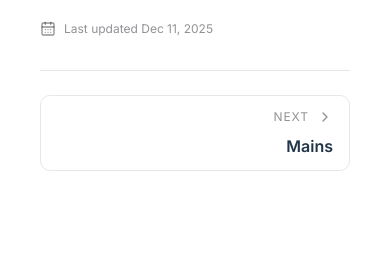
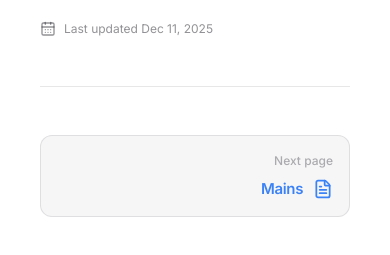
Before and after one commit to krreeshhh/Penquin-v2, a Next.js app: page /docs in a window 390 px wide. Shown: the part 1991-2246 px from the top of the page. Built offline with nearby package versions, Linux system fonts and the light colour scheme.

Commit message:
implement root layout with theme persistence and initialize modular Navbar and DocsContent components

```diff
--- a/src/app/layout.tsx
+++ b/src/app/layout.tsx
@@ -73,7 +73,8 @@ export default function RootLayout({
                 const isDocs = window.location.pathname !== '/' && !window.location.pathname.startsWith('/api');
 
                 // Effective layout mode
-                let mode = "expandAll";
+                // Default docs/content pages to original width, keep home more expansive.
+                let mode = isDocs ? "original" : "expandAll";
                 if (rawMode === "1" || rawMode === "expandAll") mode = "expandAll";
                 else if (rawMode === "3" || rawMode === "original") mode = "original";
                 else if (rawMode === "4" || rawMode === "expandSidebar") mode = "expandSidebar";
--- a/src/components/Navbar.tsx
+++ b/src/components/Navbar.tsx
@@ -109,8 +109,9 @@ export const Navbar = ({ onDocsMenuClick }: NavbarProps) => {
     if (legacyTheme === 'light') return false;
     return true; // Final fallback to dark
   });
+  const defaultLayoutMode: LayoutMode = isDocs ? "original" : "expandAll";
   const [currentLayoutMode, setCurrentLayoutMode] = useState<LayoutMode>(() =>
-    getInitialValue(LS.layoutMode, LS.legacyLayoutMode, "expandAll" as LayoutMode, (v) => parseLayoutMode(v) ?? "expandAll")
+    getInitialValue(LS.layoutMode, LS.legacyLayoutMode, defaultLayoutMode, (v) => parseLayoutMode(v) ?? defaultLayoutMode)
   );
   const [isSpotlightOn, setIsSpotlightOn] = useState(false);
   const [spotlightStyle, setSpotlightStyle] = useState<SpotlightStyle>(() =>
@@ -140,7 +141,7 @@ export const Navbar = ({ onDocsMenuClick }: NavbarProps) => {
   useEffect(() => {
     try {
       setIsDark(effectiveIsDark(readAppearance()));
-      setCurrentLayoutMode(parseLayoutMode(localStorage.getItem(LS.layoutMode) ?? localStorage.getItem(LS.legacyLayoutMode)) ?? "expandAll");
+      setCurrentLayoutMode(parseLayoutMode(localStorage.getItem(LS.layoutMode) ?? localStorage.getItem(LS.legacyLayoutMode)) ?? defaultLayoutMode);
 
       // Spotlight should start OFF on fresh loads (even if previously enabled).
       // Users can re-enable it from the navbar settings.
@@ -168,7 +169,7 @@ export const Navbar = ({ onDocsMenuClick }: NavbarProps) => {
       console.error("Failed to load settings from localStorage", e);
       setIsMounted(true);
     }
-  }, []);
+  }, [defaultLayoutMode]);
 
   const dropdownRef = useRef<HTMLDivElement>(null);
   const hoverTimeoutRef = useRef<ReturnType<typeof setTimeout> | null>(null);
--- a/src/components/docs/DocsContent.tsx
+++ b/src/components/docs/DocsContent.tsx
@@ -10,6 +10,7 @@ import { DocIcon, defaultDocIcons } from "@/components/docs/doc-icons";
 import { CopyButton } from "@/components/docs/CopyButton";
 import { IconTooltip } from "@/components/ui/IconTooltip";
 import { getNeighbors } from "@/lib/docs";
+import next from "next";
 
 type DocLink = {
   title?: string;
@@ -1523,23 +1524,44 @@ function NavigationFooter({ previous, next }: { previous?: DocLink; next?: DocLi
   if (!previous && !next) return null;
 
   return (
-    <div className="mt-8 grid gap-2 border-t border-[var(--vp-c-divider)] pt-4 md:grid-cols-2">
+    <div className="mt-12 grid gap-4 border-t border-[var(--vp-c-divider)] pt-8 sm:grid-cols-2">
       {previous ? (
-        <Link href={normalizeDocHref(previous.url) ?? "#"} className="rounded-[14px] border border-[var(--vp-c-divider)] px-4 py-3 transition-colors hover:bg-[var(--vp-c-bg-soft)]">
-          <p className="flex items-center gap-2 text-[12px] uppercase tracking-[0.08em] text-[var(--vp-c-text-3)]">
-            <ChevronLeft className="h-4 w-4" />
-            Previous
-          </p>
-          <p className="mt-2 font-semibold text-[var(--vp-c-text-1)]">{stripDecorations(previous.title ?? "")}</p>
+        <Link
+          href={normalizeDocHref(previous.url) ?? "#"}
+          className="group flex flex-col gap-2 rounded-[12px] border border-[var(--vp-c-divider)] bg-[var(--vp-c-bg-soft)] p-4 transition-all duration-300 hover:border-[var(--vp-c-brand-1)] hover:-translate-y-1 hover:shadow-lg"
+        >
+          <span className="text-[12px] font-medium text-[var(--vp-c-text-2)] transition-colors group-hover:text-[var(--vp-c-brand-1)]/70">
+            Previous page
+          </span>
+          <div className="flex items-center gap-2.5 text-[var(--vp-c-brand-1)]">
+            <DocIcon
+              emoji={previous.emoji}
+              icon={previous.icon}
+              className="h-5 w-5 shrink-0"
+              defaultIcon={ChevronLeft}
+            />
+            <span className="text-[15px] font-semibold tracking-tight">{stripDecorations(previous.title ?? "")}</span>
+          </div>
         </Link>
       ) : <div />}
+
       {next ? (
-        <Link href={normalizeDocHref(next.url) ?? "#"} className="rounded-lg border border-[var(--vp-c-divider)] px-4 py-3 text-right transition-colors hover:bg-[var(--vp-c-bg-soft)]">
-          <p className="flex items-center justify-end gap-2 text-[12px] uppercase tracking-[0.08em] text-[var(--vp-c-text-3)]">
-            Next
-            <ChevronRight className="h-4 w-4" />
-          </p>
-          <p className="mt-2 font-semibold text-[var(--vp-c-text-1)]">{stripDecorations(next.title ?? "")}</p>
+        <Link
+          href={normalizeDocHref(next.url) ?? "#"}
+          className="group flex flex-col items-end gap-2 rounded-[12px] border border-[var(--vp-c-divider)] bg-[var(--vp-c-bg-soft)] p-4 text-right transition-all duration-300 hover:border-[var(--vp-c-brand-1)] hover:-translate-y-1 hover:shadow-lg"
+        >
+          <span className="text-[12px] font-medium text-[var(--vp-c-text-2)] transition-colors group-hover:text-[var(--vp-c-brand-1)]/70">
+            Next page
+          </span>
+          <div className="flex items-center gap-2.5 text-[var(--vp-c-brand-1)]">
+            <span className="text-[15px] font-semibold tracking-tight">{stripDecorations(next.title ?? "")}</span>
+            <DocIcon
+              emoji={next.emoji}
+              icon={next.icon}
+              className="h-5 w-5 shrink-0"
+              defaultIcon={ChevronRight}
+            />
+          </div>
         </Link>
       ) : null}
     </div>
```
